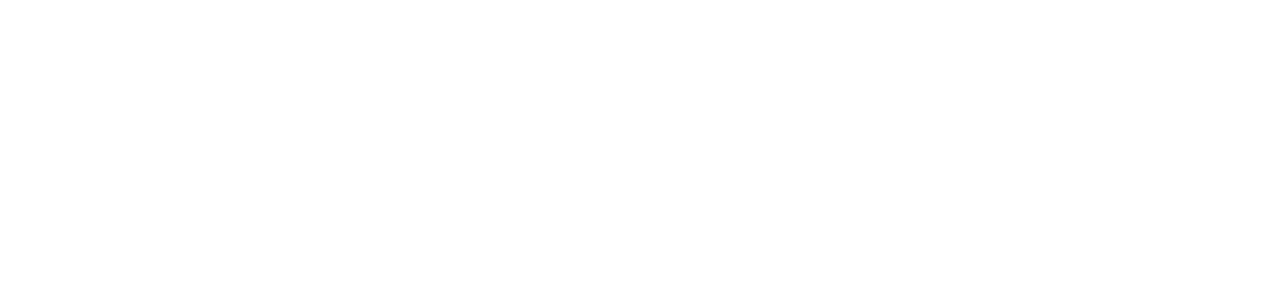
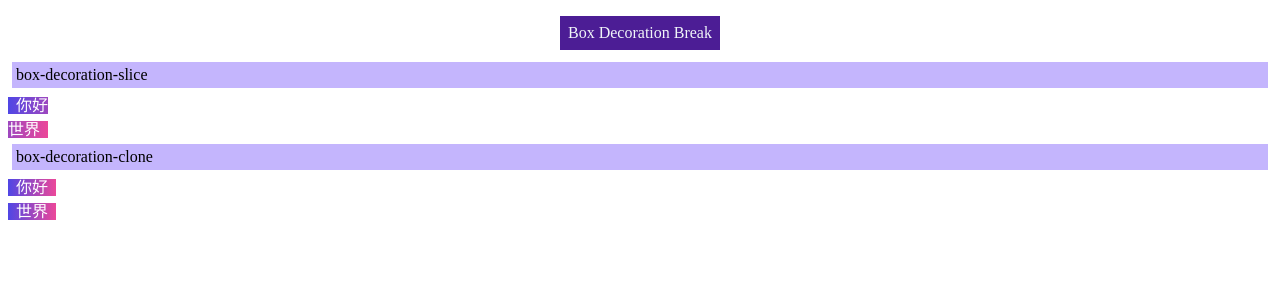
Before and after one commit to yuayuz/tailwindcss-learning, a Vue app: page /BoxDecorationBreak in a window 1280 px wide. Before the commit this address had no page. Shown: the top 300 px of the page. Built offline with nearby package versions, Linux system fonts and the light colour scheme.

Commit message:
add `BoxDecorationBreak`

```diff
--- a/src/router/index.ts
+++ b/src/router/index.ts
@@ -11,6 +11,7 @@ import Columns from '@/views/layout/Columns.vue'
 import BreakAfter from '@/views/layout/BreakAfter.vue'
 import BreakBefore from '@/views/layout/BreakBefore.vue'
 import BreakInside from '@/views/layout/BreakInside.vue'
+import BoxDecorationBreak from '@/views/layout/BoxDecorationBreak.vue'
 
 const router = createRouter({
   history: createWebHistory(import.meta.env.BASE_URL),
@@ -74,6 +75,11 @@ const router = createRouter({
       path: '/BreakInside',
       name: 'BreakInside',
       component: BreakInside
+    },
+    {
+      path: '/BoxDecorationBreak',
+      name: 'BoxDecorationBreak',
+      component: BoxDecorationBreak
     }
   ]
 })
--- a/src/views/Home.vue
+++ b/src/views/Home.vue
@@ -79,6 +79,12 @@ const handleRouter = function (page: string) {
   >
     BreakInside
   </button>
+  <button
+    @click="handleRouter('BoxDecorationBreak')"
+    class="rounded-full bg-violet-500 text-slate-50 hover:bg-violet-800"
+  >
+    BoxDecorationBreak
+  </button>
 </template>
 <style scoped>
 @import 'tailwindcss/tailwind.css';
--- /dev/null
+++ b/src/views/layout/BoxDecorationBreak.vue
@@ -0,0 +1,38 @@
+<script setup lang="ts">
+import HeaderH1 from '@/components/headerH1.vue'
+import PH2 from '@/components/pH2.vue'
+</script>
+
+<template>
+  <header-h1>Box Decoration Break</header-h1>
+  <!-- 用于控制元素片段如何在多行、多列或多页中呈现的实用程序 -->
+  <!--
+  使用box-decoration-slice和box-decoration-clone实用程序来控制背景、
+  边框、边框图像、盒子阴影、剪辑路径、边距和填充等属性是否应将元素呈现为
+  一个连续的片段或不同的块
+  -->
+  <p-h2>box-decoration-slice</p-h2>
+  <span
+    class="mx-auto max-w-12 bg-gradient-to-r from-indigo-600 to-pink-500 box-decoration-slice px-2 text-white"
+  >
+    你好
+    <br />
+    世界
+  </span>
+  <p-h2>box-decoration-clone</p-h2>
+  <span
+    class="mx-auto max-w-12 bg-gradient-to-r from-indigo-600 to-pink-500 box-decoration-clone px-2 text-white"
+  >
+    你好
+    <br />
+    世界
+  </span>
+  <!--
+  Tailwind 允许你使用变体修饰符在不同状态下有条件地应用实用程序类,
+  还可以使用变体修饰符来定位媒体查询，例如响应式断点、暗模式、首选减少运动等。
+  -->
+</template>
+
+<style scoped>
+@import 'tailwindcss/tailwind.css';
+</style>
```
